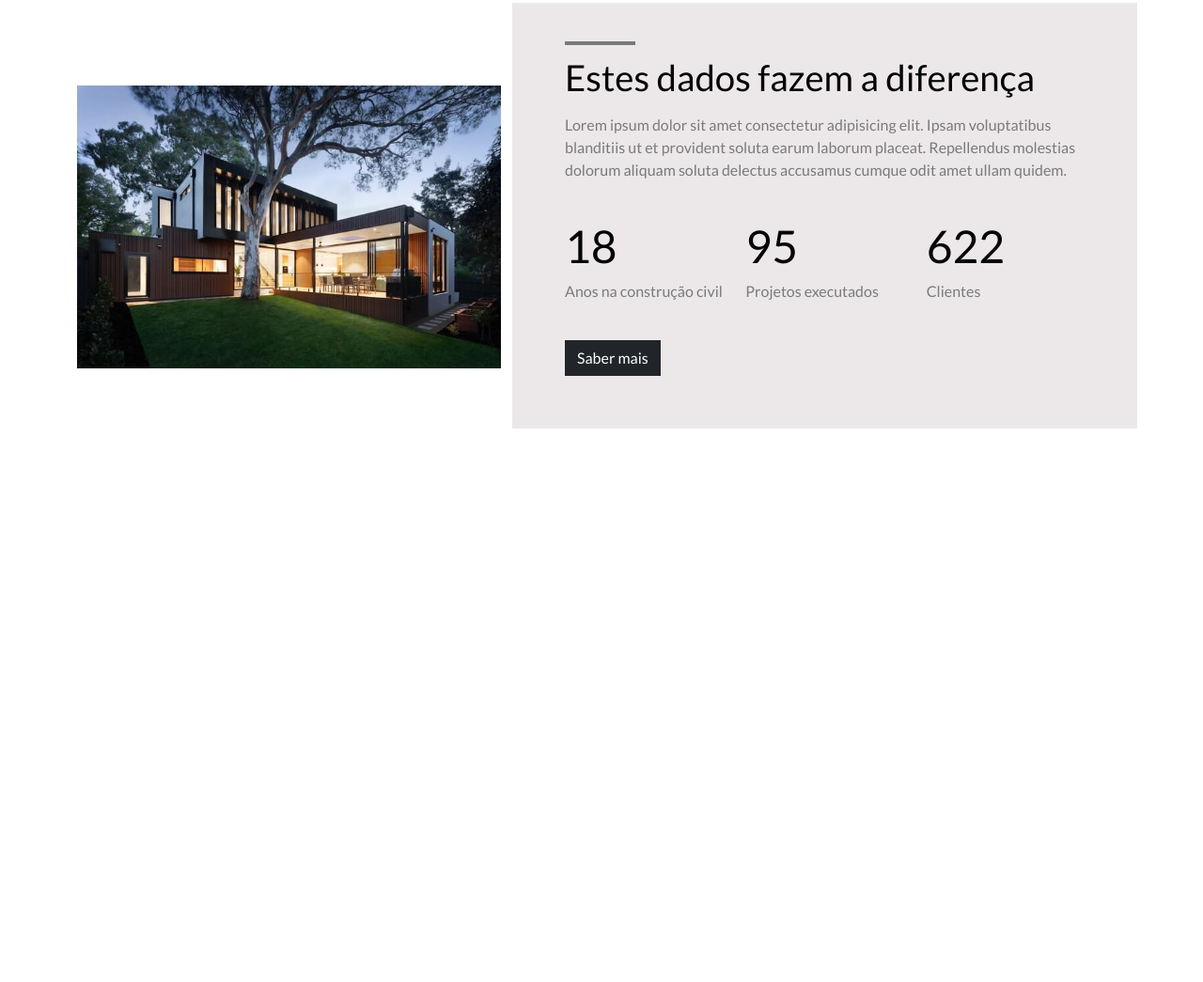
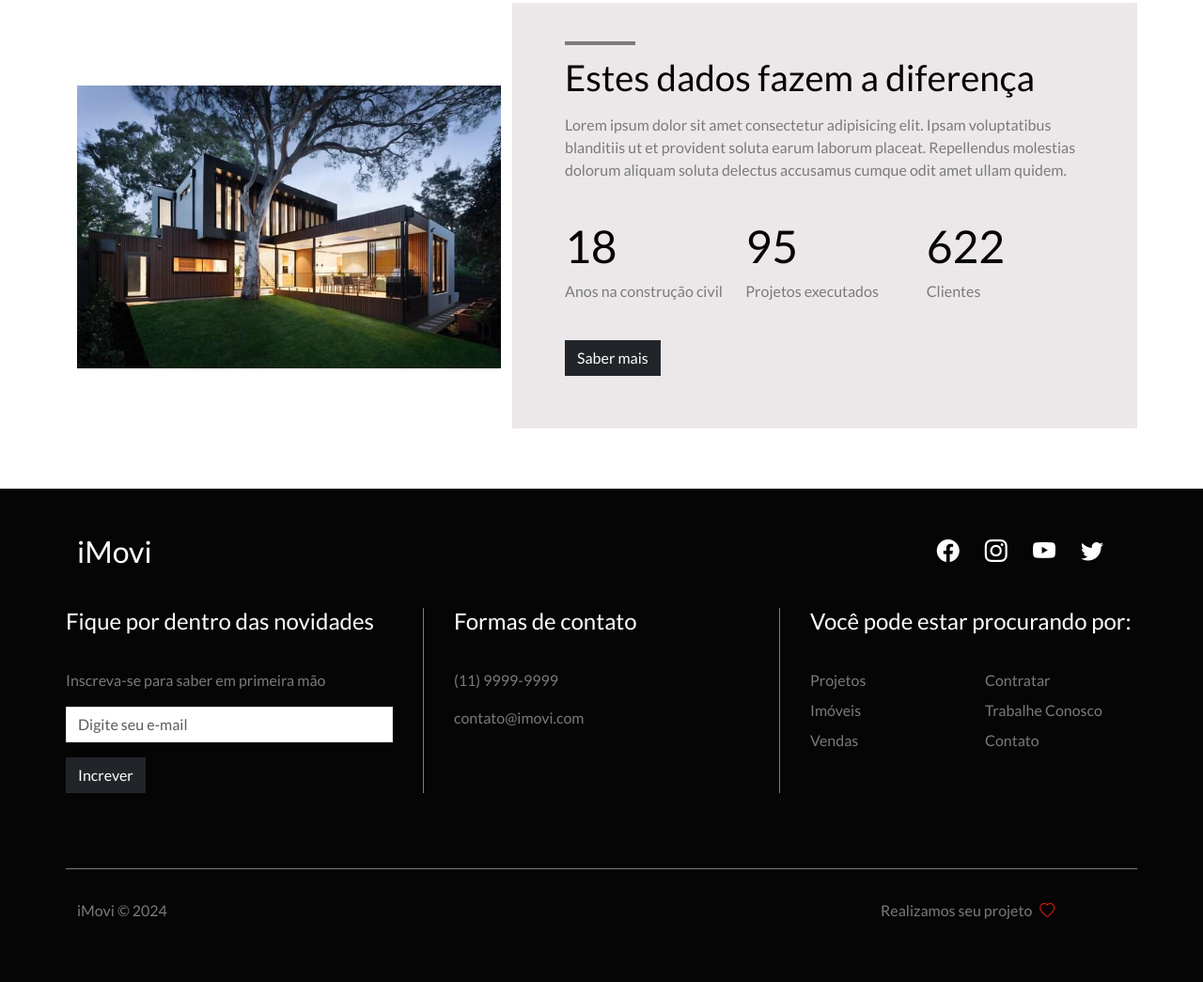
Before and after one commit to DiogoRPG/iMovi, a plain HTML site: page index.html in a window 1280 px wide. Shown: the part 2809-3854 px from the top of the page at 94% size. Before the commit the page ends 3329 px from the top, so only its background shows below. Drawn offline with nearby package versions, Linux system fonts and the light colour scheme.

Commit message:
feat: footer creation and styling

```diff
--- a/css/styles.css
+++ b/css/styles.css
@@ -227,8 +227,99 @@
   font-size: 3em;
 }
 
-@media (min-width: 700px) {
+@media (min-width: 780px) {
   #info-content {
     padding: 3.5em;
   }
 }
+
+/* FOOTER TOP */
+
+#footer {
+  padding: 3em 2em;
+}
+
+#footer-top {
+  margin-bottom: 2em;
+}
+
+#footer-top,
+#footer-top i {
+  color: #fff;
+}
+
+#social-icons {
+  text-align: right;
+}
+
+#social-icons i {
+  margin-right: 1em;
+  font-size: 1.5em;
+  cursor: pointer;
+}
+
+#social-icons i:hover {
+  color: #7a7a7a;
+}
+
+/* FOOTER DETAILS */
+
+#footer-details {
+  margin-bottom: 3em;
+}
+
+#news-container,
+#contact-container,
+#links-container {
+  padding: 0;
+  border: 0;
+  margin-bottom: 2em;
+}
+
+#footer-details h4 {
+  color: #fff;
+  margin-bottom: 1.5em;
+}
+
+#news-container input {
+  border-radius: 0;
+  margin-bottom: none;
+}
+
+#links-container li {
+  margin-bottom: 0.5em;
+}
+
+#links-container a {
+  text-decoration: none;
+}
+
+#links-container a:hover {
+  color: #fff;
+}
+
+/* FOOTER BOTTOM */
+
+#footer-bottom {
+  border-top: 1px solid #7a7a7a;
+  padding-top: 2em;
+}
+
+#footer-bottom i {
+  color: #e61e10;
+  margin-left: 0.3em;
+}
+
+@media (min-width: 700px) {
+  #news-container {
+    padding-right: 2em;
+  }
+  #links-container {
+    padding-left: 2em;
+  }
+  #contact-container {
+    padding: 0 2em;
+    border-left: 1px solid #7a7a7a;
+    border-right: 1px solid #7a7a7a;
+  }
+}
--- a/index.html
+++ b/index.html
@@ -332,5 +332,92 @@
         </div>
       </div>
     </div>
+
+    <!-- FOOTER -->
+    <div class="footer container-fluid bg-dark-color" id="footer">
+      <div class="container">
+        <div class="row">
+          <!-- FOOTER TOP -->
+          <div class="col-12" id="footer-top">
+            <div class="row justify-content-between">
+              <div class="col-4">
+                <h2>iMovi</h2>
+              </div>
+              <div class="col-4" id="social-icons">
+                <i class="bi bi-facebook"></i>
+                <i class="bi bi-instagram"></i>
+                <i class="bi bi-youtube"></i>
+                <i class="bi bi-twitter"></i>
+              </div>
+            </div>
+          </div>
+
+          <!-- FOOTER DETAILS -->
+          <div class="col-12" id="footer-details">
+            <div class="row">
+              <div class="col-12 col-md-4" id="news-container">
+                <h4>Fique por dentro das novidades</h4>
+                <p class="secondary-color">
+                  Inscreva-se para saber em primeira mão
+                </p>
+                <form>
+                  <div class="mb-3">
+                    <input
+                      type="email"
+                      class="form-control"
+                      placeholder="Digite seu e-mail"
+                    />
+                  </div>
+                  <button class="btn btn-dark" type="submit">Increver</button>
+                </form>
+              </div>
+
+              <div class="col-12 col-md-4" id="contact-container">
+                <h4>Formas de contato</h4>
+                <p class="secondary-color">(11) 9999-9999</p>
+                <p class="secondary-color">contato@imovi.com</p>
+              </div>
+
+              <div class="col-12 col-md-4" id="links-container">
+                <div class="row">
+                  <h4>Você pode estar procurando por:</h4>
+                  <div class="col-6">
+                    <ul class="list-unstyled">
+                      <li><a href="#" class="secondary-color">Projetos</a></li>
+                      <li><a href="#" class="secondary-color">Imóveis</a></li>
+                      <li><a href="#" class="secondary-color">Vendas</a></li>
+                    </ul>
+                  </div>
+
+                  <div class="col-6">
+                    <ul class="list-unstyled">
+                      <li><a href="#" class="secondary-color">Contratar</a></li>
+                      <li>
+                        <a href="#" class="secondary-color">Trabalhe Conosco</a>
+                      </li>
+                      <li><a href="#" class="secondary-color">Contato</a></li>
+                    </ul>
+                  </div>
+                </div>
+              </div>
+            </div>
+          </div>
+
+          <!-- FOOTER BOTTOM -->
+          <div class="col-12" id="footer-bottom">
+            <div class="row justify-content-between">
+              <div class="col-12 col-md-3">
+                <p class="secondary-color">iMovi &copy; 2024</p>
+              </div>
+              <div class="col-12 col-md-3">
+                <p class="secondary-color">
+                  Realizamos seu projeto <i class="bi bi-heart"></i>
+                </p>
+              </div>
+            </div>
+          </div>
+        </div>
+      </div>
+    </div>
   </body>
 </html>
```
